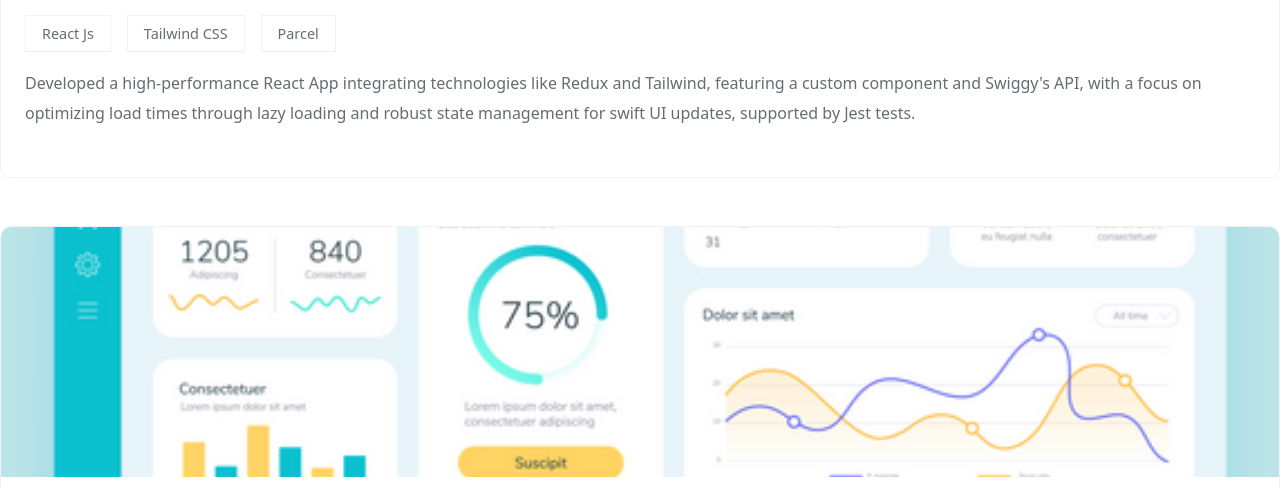
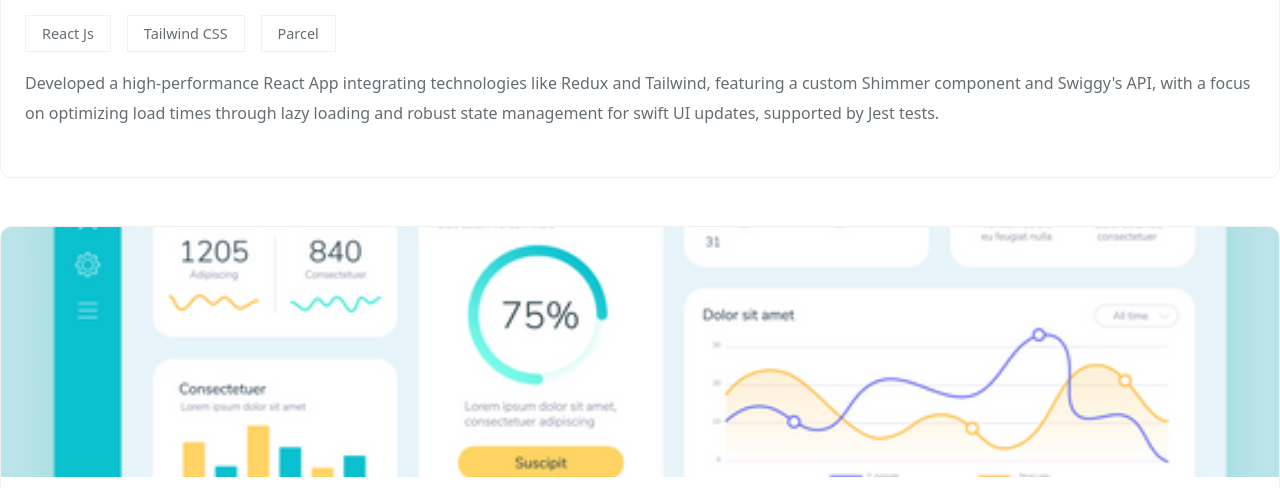
Before and after one commit to vvvardhan3/portfolio-website, a plain HTML site: page index.html in a window 1280 px wide. Shown: the part 2409-2897 px from the top of the page. Drawn offline with nearby package versions, Linux system fonts and the light colour scheme.

Commit message:
updated Frontend

```diff
--- a/index.html
+++ b/index.html
@@ -36,9 +36,6 @@
             <li class="nav-item active"><a class="nav-link" href="#skills">Skills & Certifications</a></li>
             <li class="nav-item active"><a class="nav-link" href="#contact">Contact</a></li>
             <!-- <li class="btn"><a href="#contact">Contact</a></li> -->
-            <div class="dropdown">
-
-            </div>
           </ul>
           <ul>
         </nav>
@@ -161,7 +158,7 @@
             <p>
               Developed a high-performance React App integrating technologies like Redux and Tailwind, featuring a
               custom
-              <Shimmer /> component and Swiggy's API,
+              Shimmer component and Swiggy's API,
               with a focus on optimizing load times through lazy loading and robust state management for swift UI
               updates, supported by Jest tests.
             </p>
```
